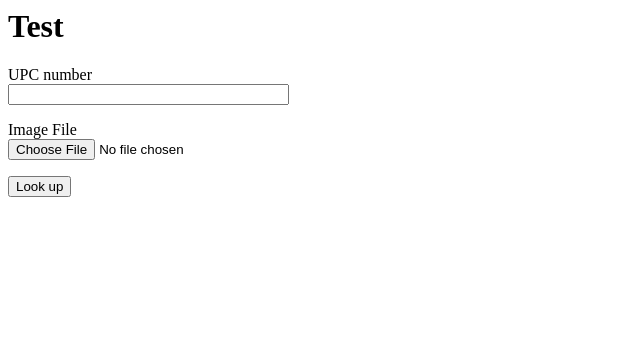
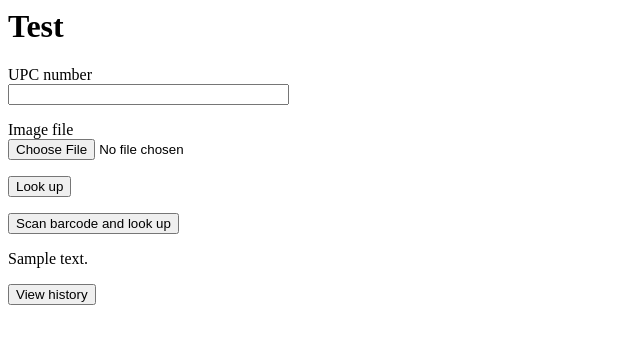
Before and after one commit to BlueFish6543/carbon-calculator, a Flask app: template templates/index.html in a window 1280 px wide. Shown: the top 344 px of the page, without its empty margins (0-640 px from the left). Run offline with Flask 2, Linux system fonts and the light colour scheme; the template is opened without the code that fills it: values that come from a table or form of the project are taken from there, most other values are stand-ins (such as "Sample title", 1, 10 or a date in 2020); parts of the project's set-up code (start-up, migrations or seed data) failed here and were passed over; some libraries are stand-ins or nearby versions.

Commit message:
General improvements

```diff
--- a/config.py
+++ b/config.py
@@ -2,4 +2,4 @@ import os
 
 class Config:
     SECRET_KEY = os.environ.get('SECRET_KEY') or 'secret'
-    UPLOAD_FOLDER = 'static'
+    UPLOAD_FOLDER = 'static/tmp'
--- a/db.py
+++ b/db.py
@@ -15,6 +15,11 @@ def store_data(footprint, food_type, year=None, month=None, day=None):
     })
     datastore_client.put(entity)
 
+def get_all_data():
+    query = datastore_client.query(kind='entry')
+    data = list(query.fetch())
+    return data
+
 def get_data_by_date(year, month, day):
     query = datastore_client.query(kind='entry')
     query.add_filter('year', '=', year)
--- a/food_carbon_database.py
+++ b/food_carbon_database.py
@@ -1,5 +1,4 @@
 import pandas as pd
-import main
 
 data = pd.read_excel(r'aaq0216_DataS2.xls')
 
@@ -7,8 +6,7 @@ datadict = {}
 for i in range(43):
     datadict[data.iloc[i, 0]] = data.iloc[i, 1]
 
-def calc_emissions(UPC): #017082884022 05100023355
-    product = main.query_barcode(UPC)
+def calc_emissions(product): #017082884022 05100023355
 
     foods = {'Rice': ['Rice', 1000], 'Oatmeal': ['Oatmeal', 1000], 'Potatoes': ['Potatoes', 1000], 'Beef': ['Bovine Meat (beef herd)', 400], 'Bread': ['Wheat & Rye (Bread)', 1000], 'Fish': ['Fish (farmed)', 400], 'Egg': ['Eggs', 400], 'Cheese': ['Cheese', 400], 'Milk': ['Milk', 624], 'Chicken': ['Poultry Meat', 400], 'Turkey': ['Poultry Meat', 400], 'Bacon': ['Pig Meat', 400], 'Ham': ['Pig Meat', 400], 'Pork': ['Pig Meat', 400], 'Lamb': ['Lamb & Mutton', 400], 'Mutton': ['Lamb & Mutton', 400], 'Banana': ['Bananas', 890], 'Apple': ['Apples', 520], 'Olive Oil': ['Olive Oil', 8048], 'Nut': ['Nuts', 400], 'Pea': ['Peas', 810], 'Tofu': ['Tofu', 400], 'Tomato': ['Tomatoes', 180], 'Berries': ['Berries & Grapes', 330], 'Shrimp': ['Crustaceans (farmed)', 400], 'Pasta': ['Wheat & Rye (Bread)', 1000]} #key is search item, value is [table item, NU factor]
 
--- a/forms.py
+++ b/forms.py
@@ -1,14 +1,16 @@
 from flask_wtf import FlaskForm
 from wtforms import StringField, SubmitField, FileField
 from wtforms.validators import DataRequired, Length
+from flask_wtf.file import FileRequired, FileField
 
 class UPCForm(FlaskForm):
     upc = StringField('UPC number', validators=[DataRequired(), Length(max=12)])
-    image = FileField('Image File')
+    image = FileField('Image file')
     submit = SubmitField('Look up')
+    barcode_submit = SubmitField('Scan barcode and look up')
 
 class UPCFileForm(FlaskForm):
-    image = FileField('Image File', validators=[DataRequired()])
+    image = FileField('Image file', validators=[FileRequired()])
     submit = SubmitField('Look up')
 
 class UPCStringForm(FlaskForm):
--- a/history.py
+++ b/history.py
@@ -26,7 +26,7 @@ def plot():
     plt.xticks(x_pos, dates, rotation=45)
     plt.grid()
     plt.tight_layout()
-    plt.savefig('static/tmp.png')
+    plt.savefig('static/tmp/tmp.png')
 
 def sort_types():
     today = datetime.date.today()
--- a/main.py
+++ b/main.py
@@ -1,11 +1,14 @@
-from flask import Flask, render_template
+from flask import Flask, render_template, redirect, url_for
+from werkzeug.utils import secure_filename
 from forms import UPCForm, UPCFileForm, UPCStringForm
 from config import Config
 import history
 import requests
 import os
 import db
-from flask import request
+from food_carbon_database import calc_emissions
+from food_scan import detect, calc_emissions_pic
+import barcode_reader
 
 app = Flask(__name__)
 app.config.from_object(Config)
@@ -27,35 +30,64 @@ def query_barcode(upc):
         calories = ''
     return label, calories
 
+text = ""
+
 @app.route('/', methods=['GET', 'POST'])
 def main():
+    global text
     form = UPCForm()
     file_form = UPCFileForm()
     string_form = UPCStringForm()
+
     if file_form.validate_on_submit():
-        print("looking for image")
-        # print(form.files)
-        # image_data = form.data['image']
-        image_data = request.files[form.image.name].read()
-        print(image_data)
-        label, calories = query_barcode(image_data)
-        if not label:
-            pass
+        f = form.image.data
+        filename = os.path.join(app.config['UPLOAD_FOLDER'], secure_filename(f.filename))
+        f.save(filename)
+        if form.barcode_submit.data:
+            # Scan barcode and look up
+            barcode = barcode_reader.scan(filename)
+            if not barcode:
+                text = "Failed to read barcode."
+            else:
+                upc = barcode.decode('ascii')
+                text = "Barcode: {}".format(upc)
+                label, calories = query_barcode(upc)
+                if not label:
+                    text += "<br>Unable to obtain carbon footprint."
+                else:
+                    try:
+                        footprint = round(float(calc_emissions((label, calories))), 1)
+                        db.store_data(footprint, 'test')
+                        text += "<br>Success!<br>Label: {}<br>Carbon footprint: {}".format(label, footprint)
+                    except ValueError:
+                        text += "<br>Unable to obtain carbon footprint."
         else:
-            # Do something with the label and calories data
-            print(label, calories)
+            # Look up
+            labels = detect(filename)
+            try:
+                footprint = round(float(calc_emissions_pic(labels)), 1)
+                db.store_data(footprint, 'test')
+                text = "Success!<br>Carbon footprint: {}".format(footprint)
+            except ValueError:
+                text = "Unable to obtain carbon footprint."
+        return redirect(url_for('main'))
+
     elif string_form.validate_on_submit():
-        print("looking for string")
         label, calories = query_barcode(form.data['upc'])
         if not label:
-            pass
+            text = "Unable to obtain carbon footprint."
         else:
-            # Do something with the label and calories data
-            pass
+            try:
+                footprint = round(float(calc_emissions((label, calories))), 1)
+                db.store_data(footprint, 'test')
+                text = "Success!<br>Label: {}<br>Carbon footprint: {}".format(label, footprint)
+            except ValueError:
+                text = "Unable to obtain carbon footprint."
+        return redirect(url_for('main'))
 
-    return render_template('index.html', title='Carbon footprint calculator', form=form)
+    return render_template('index.html', title='Carbon footprint calculator', form=form, text=text)
 
-@app.route('/history')
+@app.route('/history', methods=['GET', 'POST'])
 def show_history():
     history.plot()
     table_data = history.sort_types()
--- a/templates/history.html
+++ b/templates/history.html
@@ -14,4 +14,8 @@
         </tr>
         {% endfor %}
     </table>
+    <br>
+    <form action="/" method="post">
+        <button type="submit">Back to main</button>
+    </form>
 </body>
--- a/templates/index.html
+++ b/templates/index.html
@@ -1,13 +1,20 @@
 <h1>Test</h1>
-<form action="" method="post" novalidate>
+<form action="" method="post" novalidate enctype="multipart/form-data">
     {{ form.hidden_tag() }}
     <p>
         {{ form.upc.label }}<br>
         {{ form.upc(size=32) }}
     </p>
     <p>
-    	{{form.image.label}}<br>
-    	{{form.image}}
+    	{{form.image.label }}<br>
+    	{{form.image }}
     </p>
     <p>{{ form.submit() }}</p>
+    <p>{{ form.barcode_submit() }}</p>
+    {% autoescape false %}
+    <p>{{ text }}</p>
+    {% endautoescape %}
 </form>
+<form action="/history" method="post">
+    <button type="submit">View history</button>
+</form>
```
Also changed, not shown: barcode_reader.py (+7 -14 lines), food_scan.py (+19 -15 lines), static/tmp.png (deleted), 1 other file.
